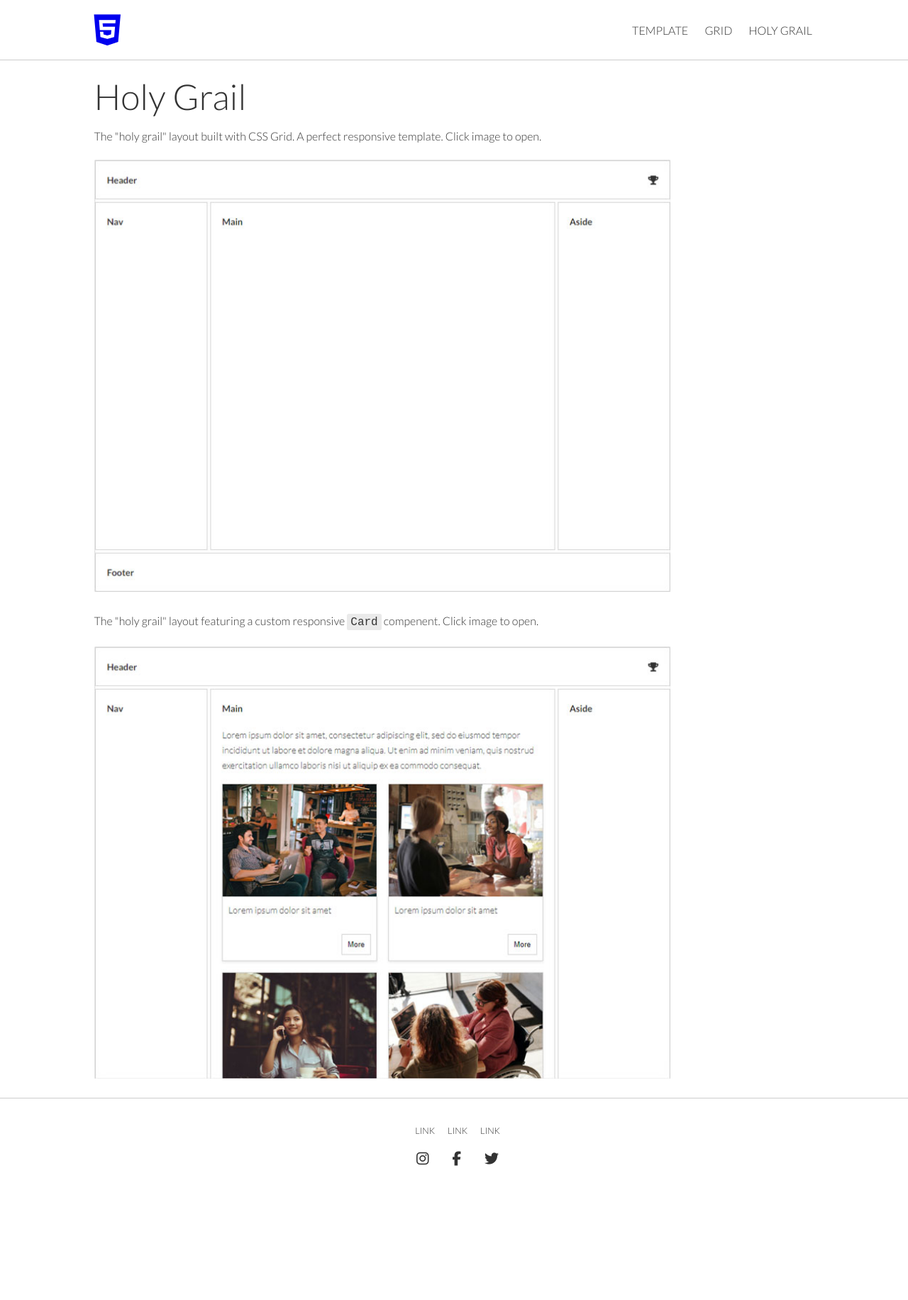
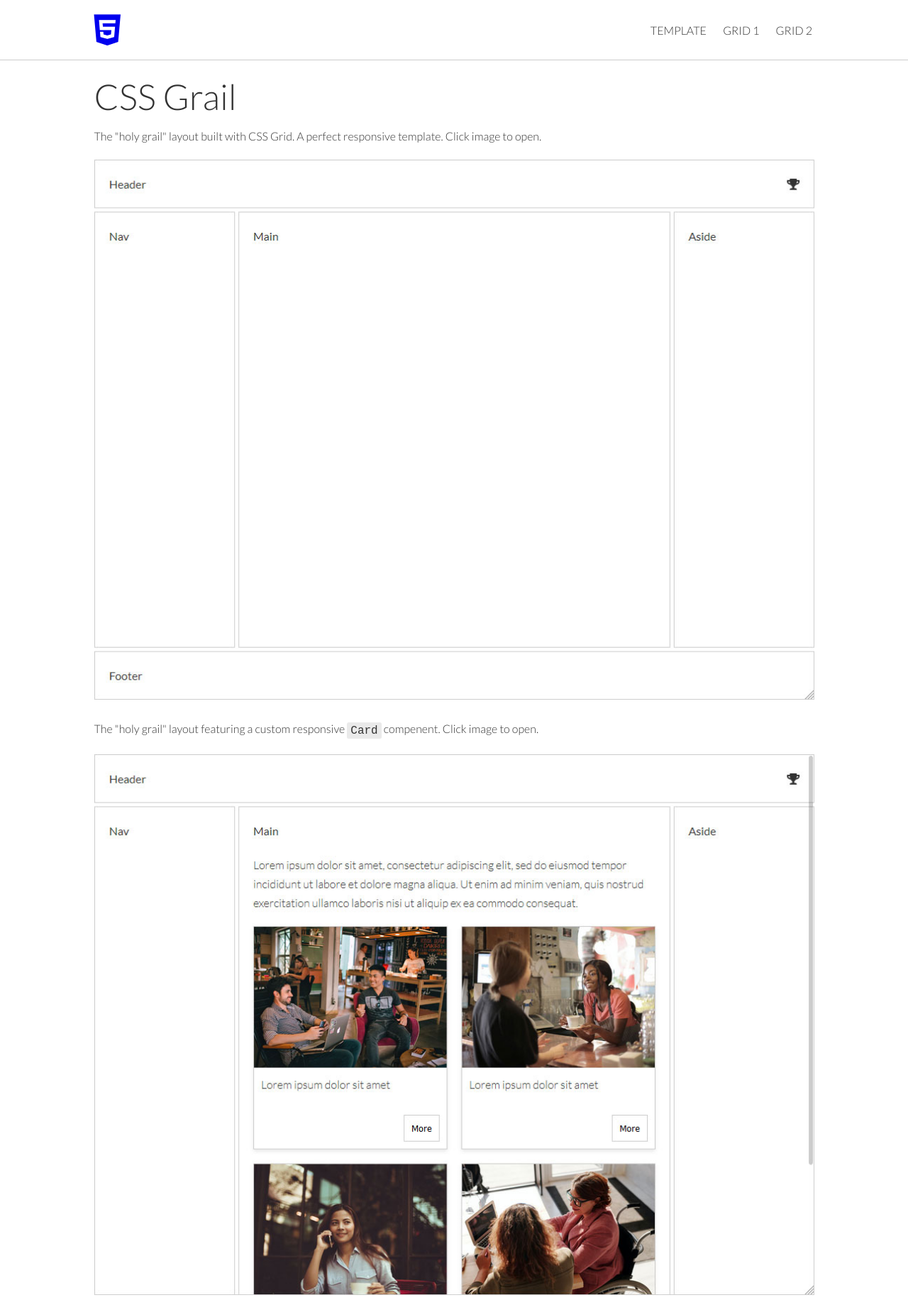
Before and after one commit to ianmharvey/basic, a website: page public/grid2.html in a window 1280 px wide. Shown: the top 1832 px of the page at 71% size. Before the commit the page ends 1679 px from the top, so only its background shows below. Drawn offline with Linux system fonts and the light colour scheme.

Commit message:
Initial commit

```diff
--- a/public/holygrail.html
+++ b/public/grid2.html
@@ -9,7 +9,7 @@
 <link rel="stylesheet" href="css/basic-g.css">
 <style>
 .img-responsive {
-  width: 80%;
+  width: 100%;
   height: auto;
 }
 
@@ -24,16 +24,9 @@
 .img:focus {
   opacity: 1 !important;
 }
-
-@media (max-width: 768px) {
-  .img-responsive {
-    width: 100%;
-    height: auto;
-  }
-}
 </style>
 
-<title>basic</title>
+<title>basic | grid</title>
 
 </head>
 
@@ -45,12 +38,12 @@
 
   <main>
     <div class="container">
-      <h1>Holy Grail</h1>
+      <h1>CSS Grail</h1>
       <p>The "holy grail" layout built with CSS Grid. A perfect responsive template. Click image to open.</p>
-      <p><a class="img" href="/holygrail-template" target="_blank" rel="noopener noreferrer"><img class="img-responsive" src="img/holygrail1.jpg" alt="Holy Grail template example"></a></p>
+      <p><a class="img" href="/grid2-template" target="_blank" rel="noopener noreferrer"><img class="img-responsive" src="img/grid2-template.jpg" alt="Holy Grail template example"></a></p>
 
       <p>The "holy grail" layout featuring a custom responsive <code>Card</code> compenent. Click image to open.</p>
-      <p><a class="img" href="/holygrail-template-with-cards" target="_blank" rel="noopener noreferrer"><img class="img-responsive" src="img/holygrail2.jpg" alt="Holy Grail with cards template example"></a></p>
+      <p><a class="img" href="/grid2-template-cards" target="_blank" rel="noopener noreferrer"><img class="img-responsive" src="img/grid2-template-cards.jpg" alt="Holy Grail with cards template example"></a></p>
     </div>
   </main>
 
--- a/public/header.html
+++ b/public/header.html
@@ -3,8 +3,8 @@
     <div class="logo"><a href="./"><span class="fab fa-html5"></span></a></div>
     <ul>
       <li><a href="./template">Template</a></li>
-      <li><a href="./grid">Grid</a></li>
-      <li><a href="./holygrail">Holy Grail</a></li>
+      <li><a href="./grid1">Grid 1</a></li>
+      <li><a href="./grid2">Grid 2</a></li>
     </ul>
   </nav>
 </div>
```
Also changed, not shown: public/grid1.html (renamed from public/grid.html, +2 -2 lines), public/grid2-template-cards.html (renamed from public/holygrail-template-with-cards.html, +2 -2 lines), public/grid2-template.html (renamed from public/holygrail-template.html, +2 -1 lines), public/template.html (+1 -1 lines), server.js (+4 -4 lines), README.md, public/img/grid2-template-cards.jpg (added), public/img/grid2-template.jpg (added), public/img/holygrail1.jpg (deleted), public/img/holygrail2.jpg (deleted), 3 other files.
